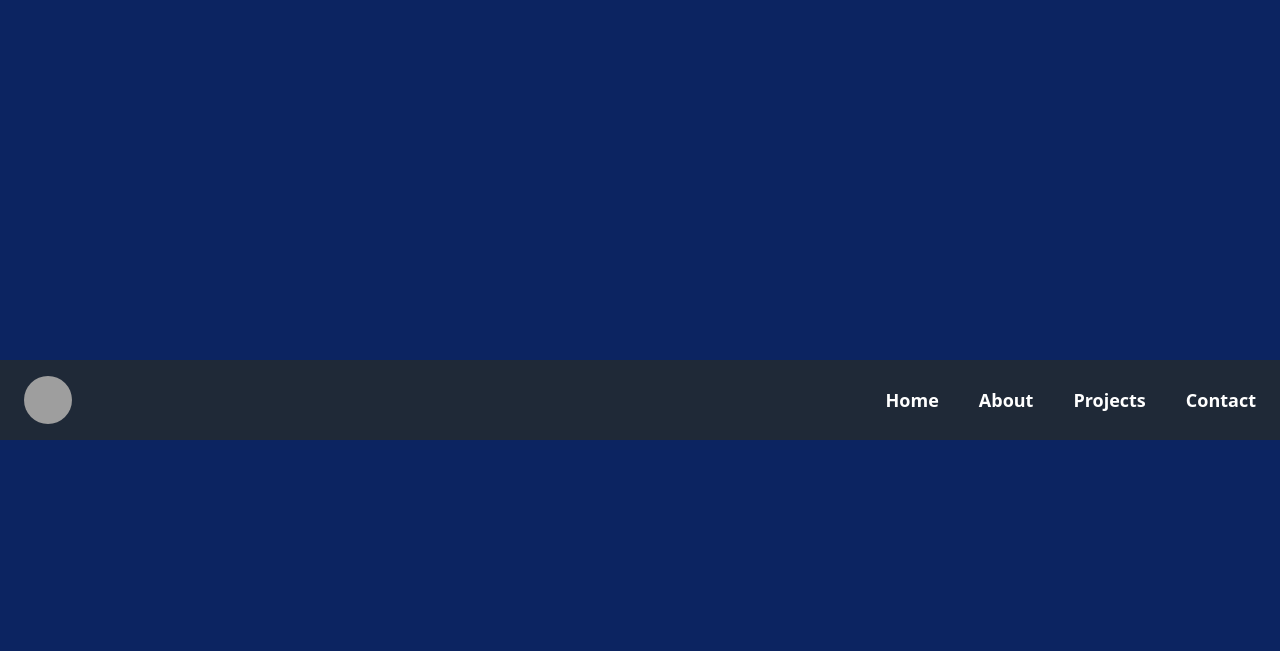
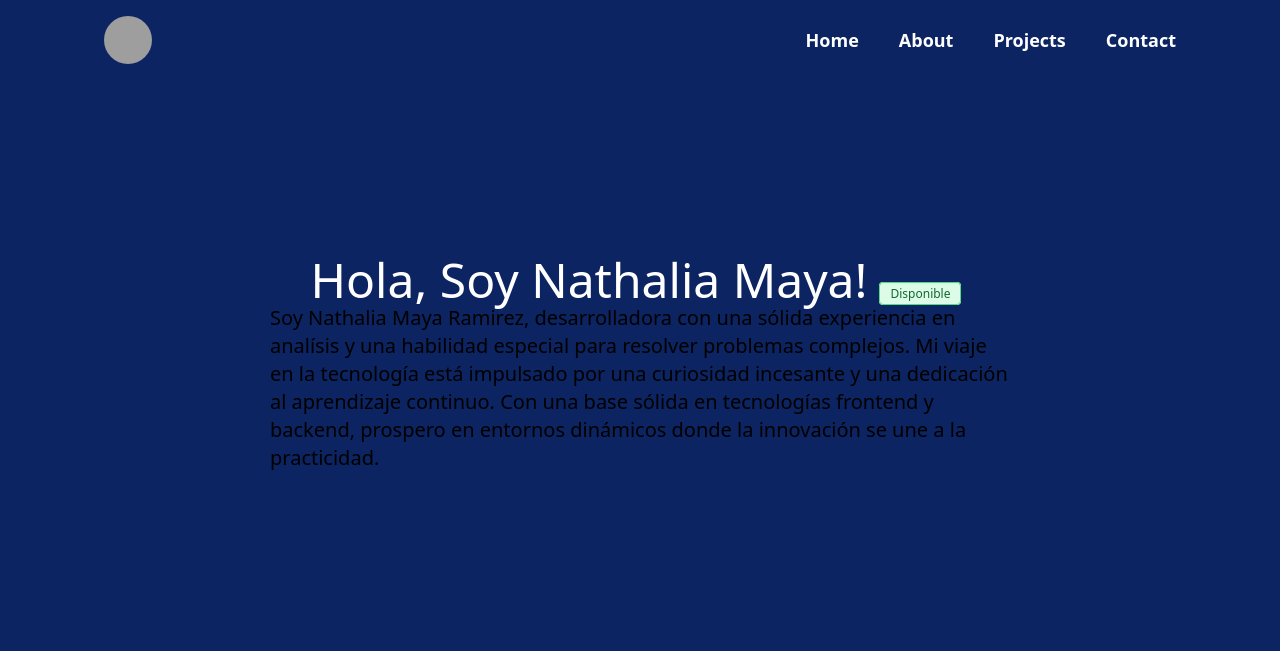
Before and after one commit to Nath-Maya/portfolio-dev-Nath-Maya, an Astro site: page / in a window 1280 px wide. Built offline with nearby package versions, Linux system fonts and the light colour scheme; Astro itself is replaced by a stand-in of ours; grey boxes are pictures that could not be loaded; a web font is replaced by a local one.

Commit message:
Add text Home

```diff
--- a/package.json
+++ b/package.json
@@ -12,7 +12,7 @@
   "dependencies": {
     "@astrojs/check": "^0.8.2",
     "@astrojs/tailwind": "^5.1.0",
-    "@fontsource-variable/tilt-neon": "^5.0.5",
+    "@fontsource-variable/onest": "^5.0.4",
     "astro": "^4.12.2",
     "tailwindcss": "^3.4.6",
     "typescript": "^5.5.3"
--- a/src/components/Header.astro
+++ b/src/components/Header.astro
@@ -1,6 +1,6 @@
-<header class="bg-gray-800 text-white py-4 px-6 flex justify-between items-center">
+<header class= "text-white py-4 px-6 flex justify-between items-center w-[1120px] mx-auto">
    <div class="flex items-center">
-     <img src="/src/assets/img/photo.png" class="rounded-full w-12 h-12" alt="Logo" />
+     <img src="/src/assets/img/photo.png" class="rounded-full w-12 h-12" alt="Logo"/>
    </div>
    <nav class="flex items-center gap-x-10">
      <a href="/" class="text-lg font-semibold hover:text-gray-400 transition">Home</a>
--- a/src/layouts/Layout.astro
+++ b/src/layouts/Layout.astro
@@ -1,6 +1,7 @@
 ---
 import Header from '../components/Header.astro';
-import '@fontsource-variable/tilt-neon';
+import '@fontsource-variable/onest';
+
 
 interface Props {
 	title: string;
@@ -29,12 +30,11 @@ const { title } = Astro.props;
 		color-scheme: light dark;
 	}
 	html {
-		font-family: "Tilt Neon Variable", system-ui, sans-serif;
+		font-family: "Onest Variable", system-ui, sans-serif;
 	}
 	body {
 		background: #0c2461;
 		display: flex;
-		justify-content: center;
 		flex-direction: column;
 		height: 100vh;
 	}
--- a/src/pages/index.astro
+++ b/src/pages/index.astro
@@ -1,9 +1,27 @@
 ---
-import Layout from '../layouts/Layout.astro';
-
+import Layout from "../layouts/Layout.astro";
 ---
 
 <Layout title="Portfolio Nath-Maya">
-	<main>
-	</main>
+  <main>
+    <section class="w-full mx-auto lg:w-[740px] py-44">
+      <h1 class="text-white text-5xl fond-bold flex justify-center flex-row gap-x-3">
+        Hola, Soy Nathalia Maya!
+        <div class=" ">
+          <span
+            class="bg-green-100 text-green-800 text-xs font-medium me-2 px-2.5 py-0.5 rounded dark:bg-gray-700 dark:text-green-400 border border-green-400"
+            >Disponible</span
+          >
+        </div>
+      </h1>
+      <h2 class="text-xl">
+        Soy Nathalia Maya Ramirez, desarrolladora con una sólida experiencia en
+        analísis y una habilidad especial para resolver problemas complejos. Mi
+        viaje en la tecnología está impulsado por una curiosidad incesante y una
+        dedicación al aprendizaje continuo. Con una base sólida en tecnologías
+        frontend y backend, prospero en entornos dinámicos donde la innovación
+        se une a la practicidad.
+      </h2>
+    </section>
+  </main>
 </Layout>
```
Also changed, not shown: 1 other file.
